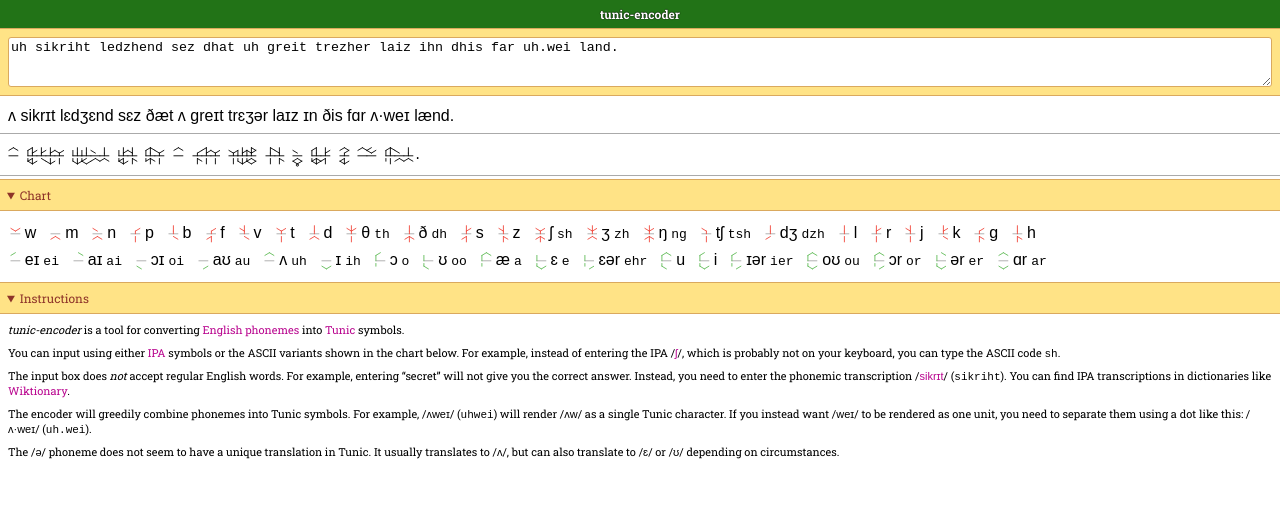
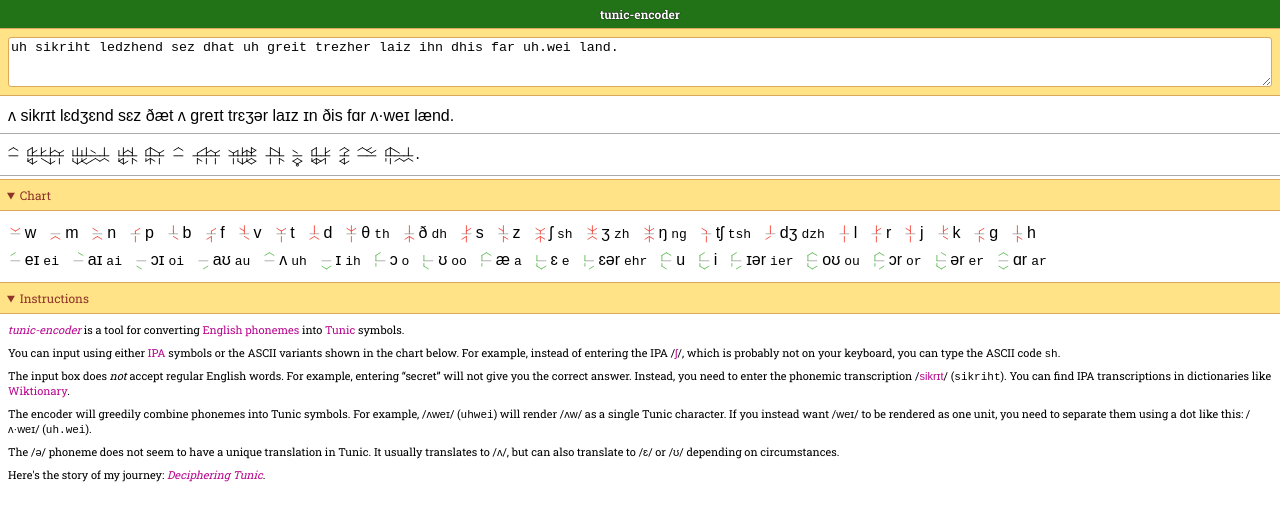
Before and after one commit to Rufflewind/_urandom, a plain HTML site: page tunic-encoder/index.html in a window 1280 px wide. Drawn offline with Linux system fonts and the light colour scheme.

Commit message:
tunic-encoder: Write story

```diff
--- a/tunic-encoder/index.html
+++ b/tunic-encoder/index.html
@@ -22,11 +22,12 @@
     <details open="true">
       <summary>Instructions</summary>
       <article id="instructions">
-        <p><i>tunic-encoder</i> is a tool for converting <a href="https://en.wikipedia.org/wiki/English_phonology">English phonemes</a> into <a href="https://tunicgame.com">Tunic</a> symbols.</p>
+        <p><cite><a href="https://github.com/Rufflewind/_urandom/tree/master/tunic-encoder">tunic-encoder</a></cite> is a tool for converting <a href="https://en.wikipedia.org/wiki/English_phonology">English phonemes</a> into <a href="https://tunicgame.com">Tunic</a> symbols.</p>
         <p>You can input using either <a href="https://en.wikipedia.org/wiki/International_Phonetic_Alphabet">IPA</a> symbols or the ASCII variants shown in the chart below. For example, instead of entering the IPA /<a href="https://en.wikipedia.org/wiki/Esh_(letter)" class="ipa">ʃ</a>/, which is probably not on your keyboard, you can type the ASCII code <code>sh</code>.</p>
         <p>The input box does <em>not</em> accept regular English words. For example, entering “secret” will not give you the correct answer. Instead, you need to enter the phonemic transcription /<a href="https://en.wiktionary.org/wiki/secret#Pronunciation" class="ipa">sikrɪt</a>/ (<code>sikriht</code>). You can find IPA transcriptions in dictionaries like <a href="https://en.wiktionary.org">Wiktionary</a>.</p>
         <p>The encoder will greedily combine phonemes into Tunic symbols. For example, /<span class="ipa">ʌweɪ</span>/ (<code>uhwei</code>) will render /<span class="ipa">ʌw</span>/ as a single Tunic character. If you instead want /<span class="ipa">weɪ</span>/ to be rendered as one unit, you need to separate them using a dot like this: /<span class="ipa">ʌ·weɪ</span>/ (<code>uh.wei</code>). </p>
         <p>The /<span class="ipa">ə</span>/ phoneme does not seem to have a unique translation in Tunic. It usually translates to /<span class="ipa">ʌ</span>/, but can also translate to /<span class="ipa">ɛ</span>/ or /<span class="ipa">ʊ</span>/ depending on circumstances.</p>
+        <p>Here's the story of my journey: <cite><a href="https://github.com/Rufflewind/_urandom/tree/master/tunic-encoder/story">Deciphering Tunic</a></cite>.</p>
       </article>
     </details>
     <script src="script.js"></script>
```
Also changed, not shown: tunic-encoder/README.md (added), tunic-encoder/story/README.md (added), tunic-encoder/story/img/found_an_item.jpg (added), tunic-encoder/story/img/guardhouse_titles.jpg (added), tunic-encoder/story/img/joints.jpg (added), tunic-encoder/story/img/original_notes.jpg (added), tunic-encoder/story/img/page10_fragment.jpg (added), tunic-encoder/story/img/page13_fragment.jpg (added), tunic-encoder/story/img/sample_text.jpg (added), tunic-encoder/story/img/stencil.png (added), tunic-encoder/story/img/subtitle.png (added), tunic-encoder/story/img/symbol_parts.jpg (added).
